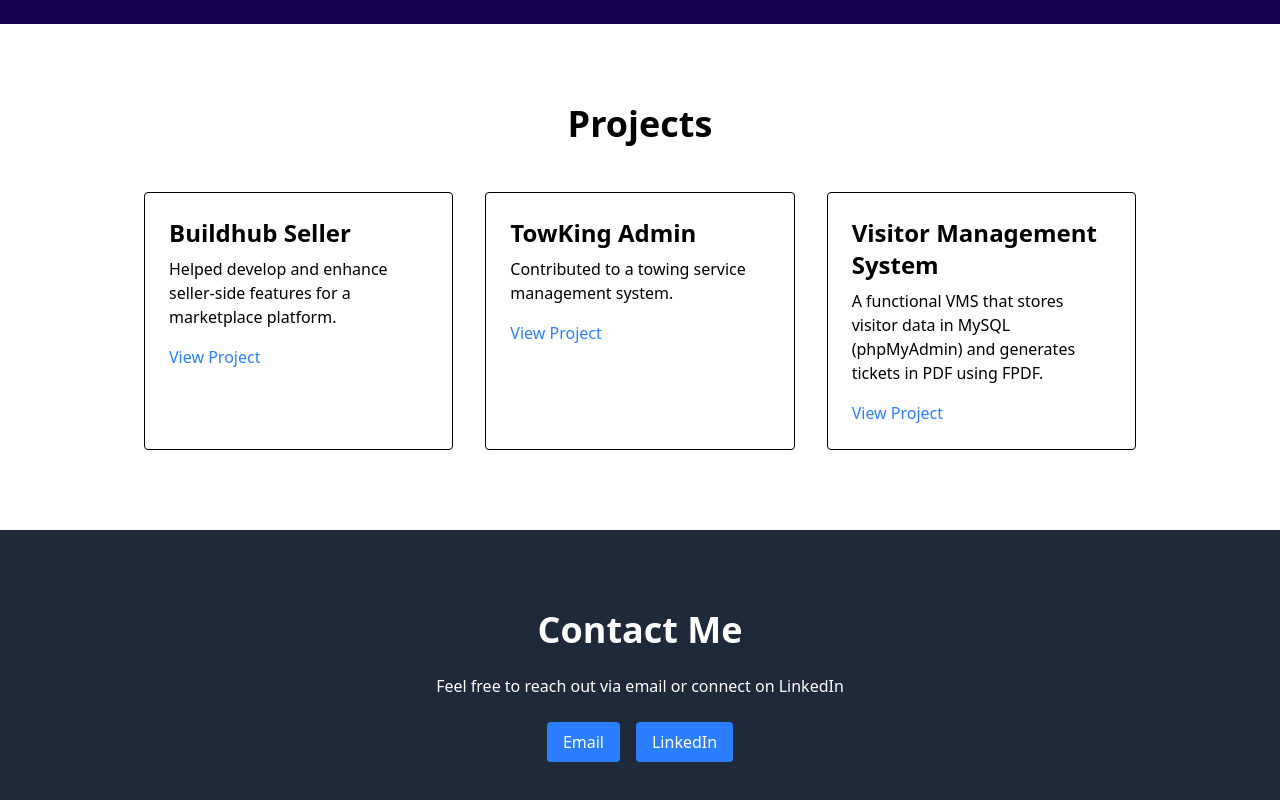
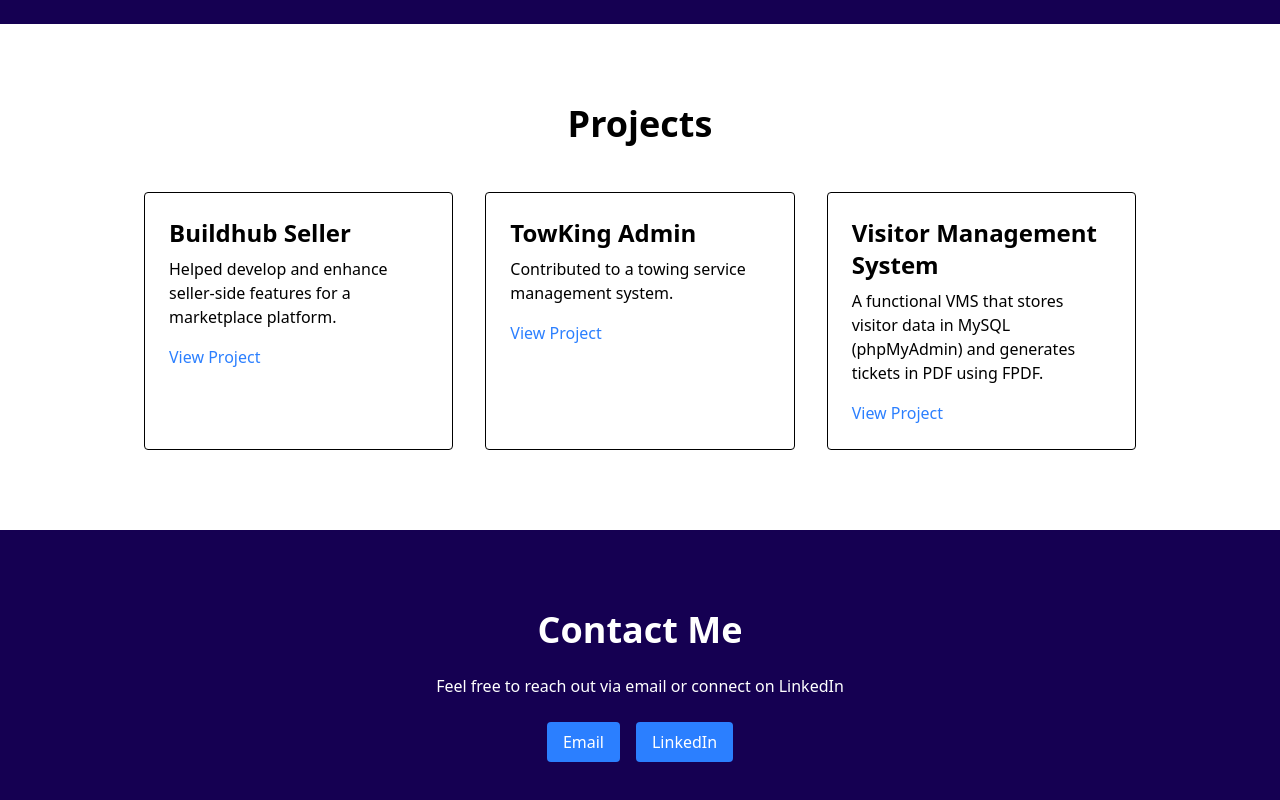
Before and after one commit to rnzrysrio/my-react-profile, a React (Vite) app: page / in a window 1280 px wide. Shown: the part 1576-2376 px from the top of the page. Built offline with nearby package versions, Linux system fonts and the light colour scheme.

Commit message:
Added resources and implemented minor fixes

```diff
--- a/package.json
+++ b/package.json
@@ -21,6 +21,7 @@
     "@types/react": "^19.1.13",
     "@types/react-dom": "^19.1.9",
     "@vitejs/plugin-react": "^5.0.3",
+    "baseline-browser-mapping": "^2.8.29",
     "eslint": "^9.36.0",
     "eslint-plugin-react-hooks": "^5.2.0",
     "eslint-plugin-react-refresh": "^0.4.20",
--- a/src/components/Contact.jsx
+++ b/src/components/Contact.jsx
@@ -1,5 +1,5 @@
 const Contact = () => (
-  <section id="contact" className="py-20 bg-gray-800 text-white">
+  <section id="contact" className="py-20 bg-[#150052] text-white">
     <div className="max-w-3xl mx-auto px-4 text-center">
       <h2 className="text-4xl font-bold mb-6">Contact Me</h2>
       <p className="mb-6">Feel free to reach out via email or connect on LinkedIn</p>
```
Also changed, not shown: src/assets/XCD-Logo.png (added), 1 other file (tests, documents, lock files or other folders).
